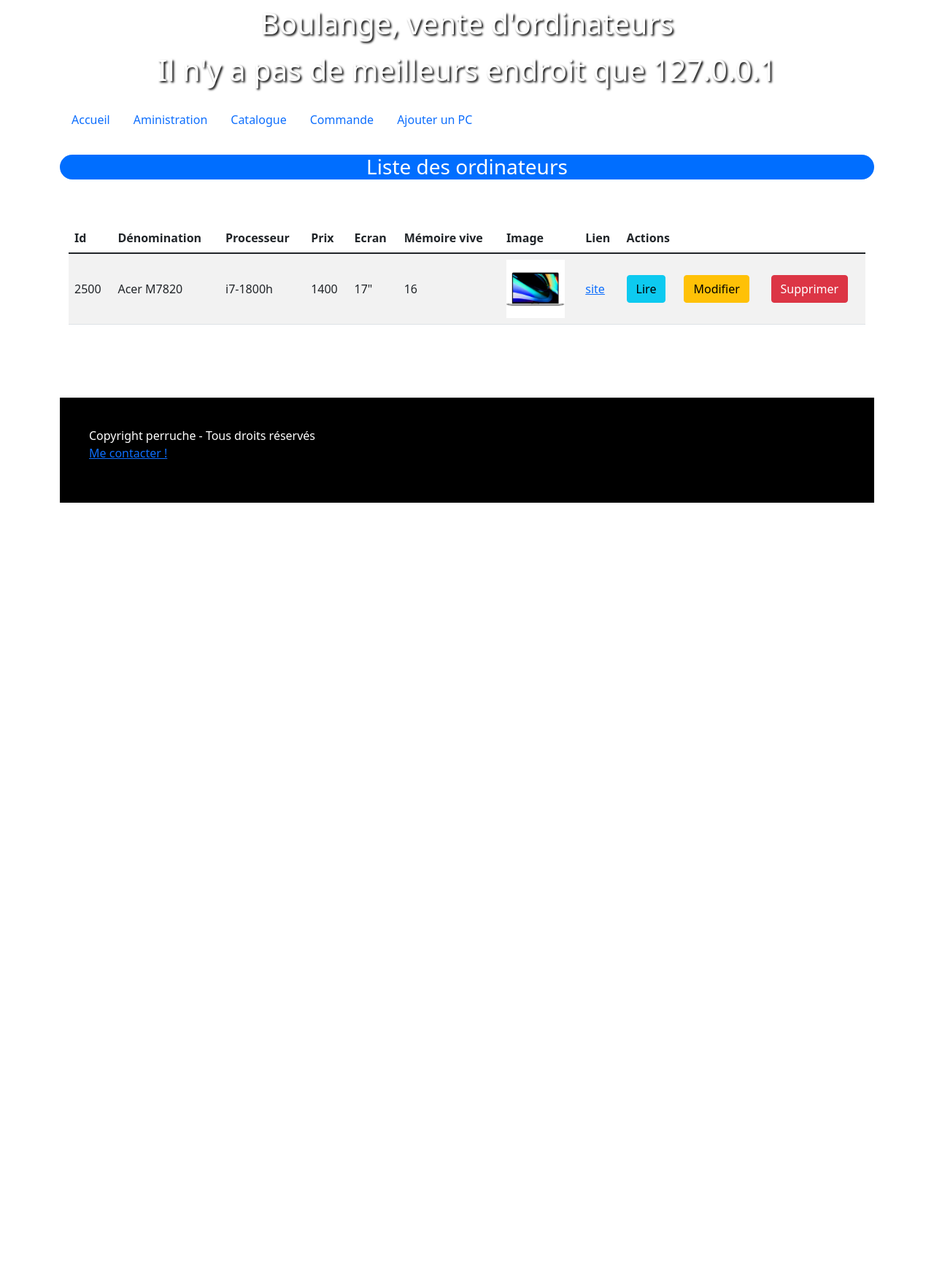
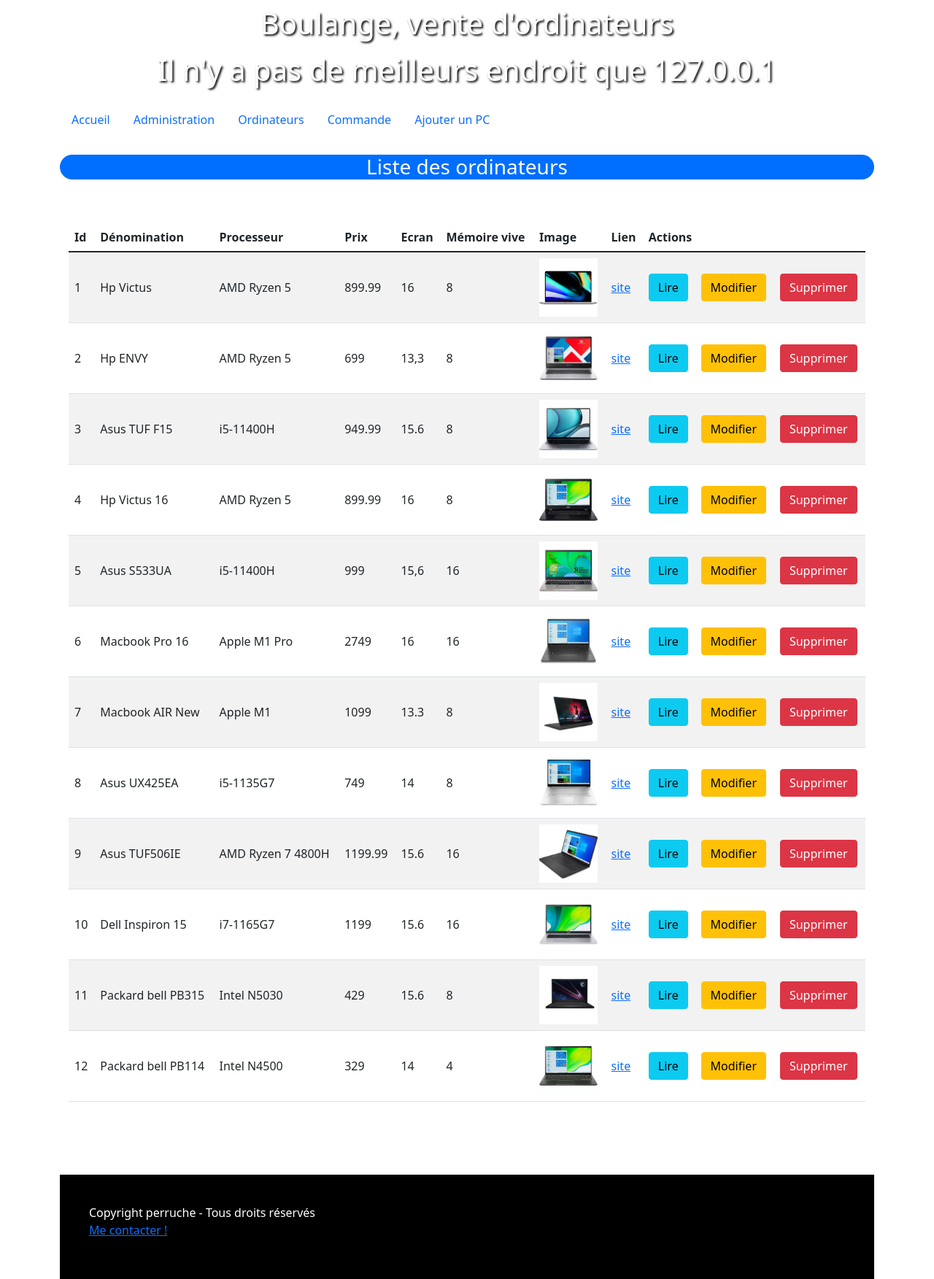
Before and after one commit to ManonName/Boulange, a PHP site: page /index.php?action=tab in a window 1280 px wide. Shown: the top 1753 px of the page at 73% size. Before the commit the page ends 689 px from the top, so only its background shows below. Run offline with PHP 8.4, Linux system fonts and the light colour scheme; data comes from the database, SQL or seed files in the repository.

Commit message:
Afficher le tableau des ordinateurs à partir des informations enregistrées en base de données.

```diff
--- a/controleur/controleur.php
+++ b/controleur/controleur.php
@@ -1,6 +1,6 @@
 <?php
 require_once "./outil/outils.php";
-#require_once "./model/OrdiManager.php";
+require_once "./model/OrdiManager.php";
 
 
 function afficherAccueil(){
@@ -8,6 +8,7 @@
 }
 
 function afficherOrdis(){
+    $tabOrdis= lireOrdis();
     require "vue/afficherordis.php";
 }
 
--- a/model/OrdiManager.php
+++ b/model/OrdiManager.php
@@ -1,5 +1,15 @@
 <?php
     require_once "connexion.php";
+
+        function lireOrdis(){
+        $pdo = getPdo();
+        $sql = "SELECT * FROM ordis";
+        $req = $pdo->prepare($sql);
+        $req->execute();
+        $ordis = $req->fetchAll(PDO::FETCH_ASSOC);
+        $req->closeCursor();
+        return $ordis;
+    }
 
     function lireOrdisBd(){
         $pdo = getPdo();
--- /dev/null
+++ b/model/connexion.php
@@ -0,0 +1,9 @@
+<?php
+    function getPdo(){
+        $pdo = new PDO("mysql:host=localhost;dbname=ordinateur;charset=utf8","root","");
+        $pdo->setAttribute(PDO::ATTR_ERRMODE,PDO::ERRMODE_WARNING);
+        return $pdo;
+    }
+?>
+    </body>
+</html>
--- a/vue/afficherordis.php
+++ b/vue/afficherordis.php
@@ -16,20 +16,21 @@
         </tr>
       </thead>
       <tbody>
+          <?php foreach($tabOrdis as $ordi) { ?>
           <tr class="align-middle">
-<!--            <td scope="row"></td>-->
-            <td>2500</td>
-            <td>Acer M7820</td>
-            <td>i7-1800h</td>
-            <td>1400</td>
-            <td>17"</td>
-            <td>16</td>
-            <td><img width="80" src="public/images/01.png"></td>
-            <td><a href="haha.com">site</a></td>
+            <td scope="row"><?php echo $ordi['id']; ?></td>
+            <td><?php echo $ordi['denomination']; ?></td>
+            <td><?php echo $ordi['processeur']; ?></td>
+            <td><?php echo $ordi['prix']; ?></td>
+            <td><?php echo $ordi['ecran']; ?></td>
+            <td><?php echo $ordi['vive']; ?></td>
+            <td><img width="80" src="public/images/<?php echo $ordi['image']; ?>"></td>
+            <td><a href="<?php echo $ordi['lien']; ?>">site</a></td>
             <td><a href="index.php?action=lire&id=0" class="btn btn-info">Lire</a></td>
             <td><a href="index.php?action=modifier&id=0" class="btn btn-warning">Modifier</a></td>
             <td><a href="index.php?action=suppr&id=0" class="btn btn-danger">Supprimer</a></td>
           </tr>
+          <?php } ?>
       </tbody>
     </table>
 </div>
--- a/vue/template.php
+++ b/vue/template.php
@@ -20,10 +20,10 @@
                 <a class="nav-link active" href="index.php">Accueil</a>
             </li>
             <li class="nav-item">
-                <a class="nav-link" href="index.php?action=tab">Aministration</a>
+                <a class="nav-link" href="index.php?action=tab">Administration</a>
             </li>
             <li class="nav-item">
-                <a class="nav-link" href="index.php?action=card">Catalogue</a>
+                <a class="nav-link" href="index.php?action=card">Ordinateurs</a>
             </li>
             <li class="nav-item">
                 <a class="nav-link" href="index.php?action=panier">Commande</a>
```
